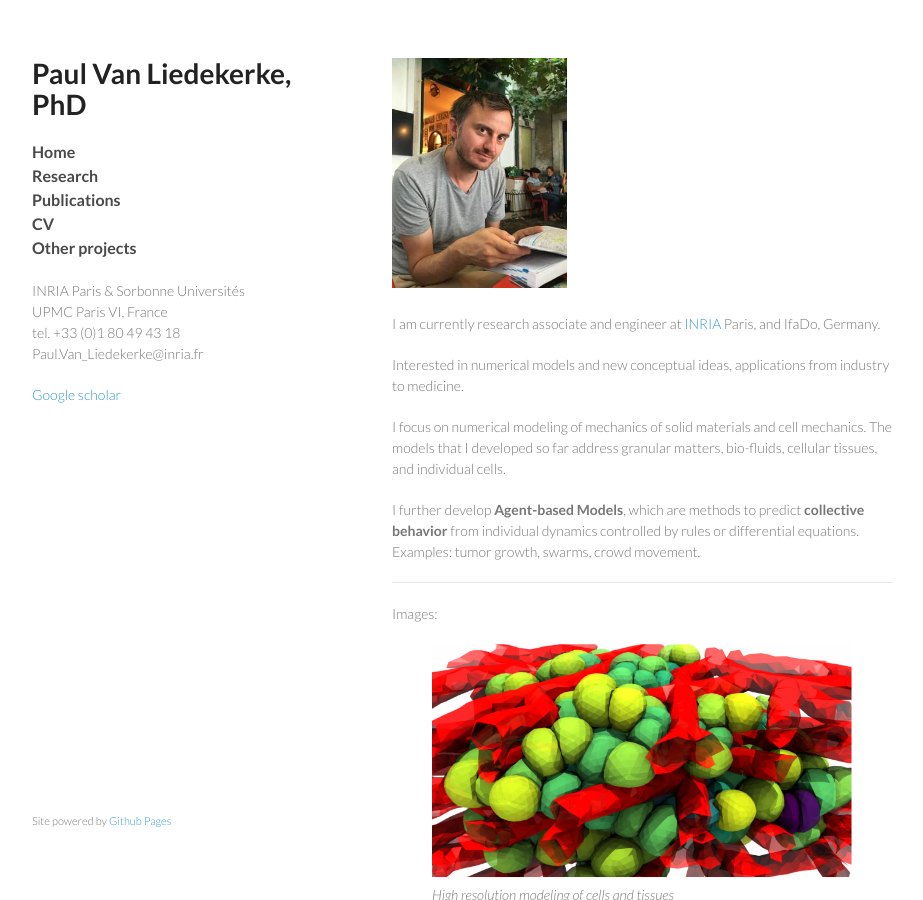
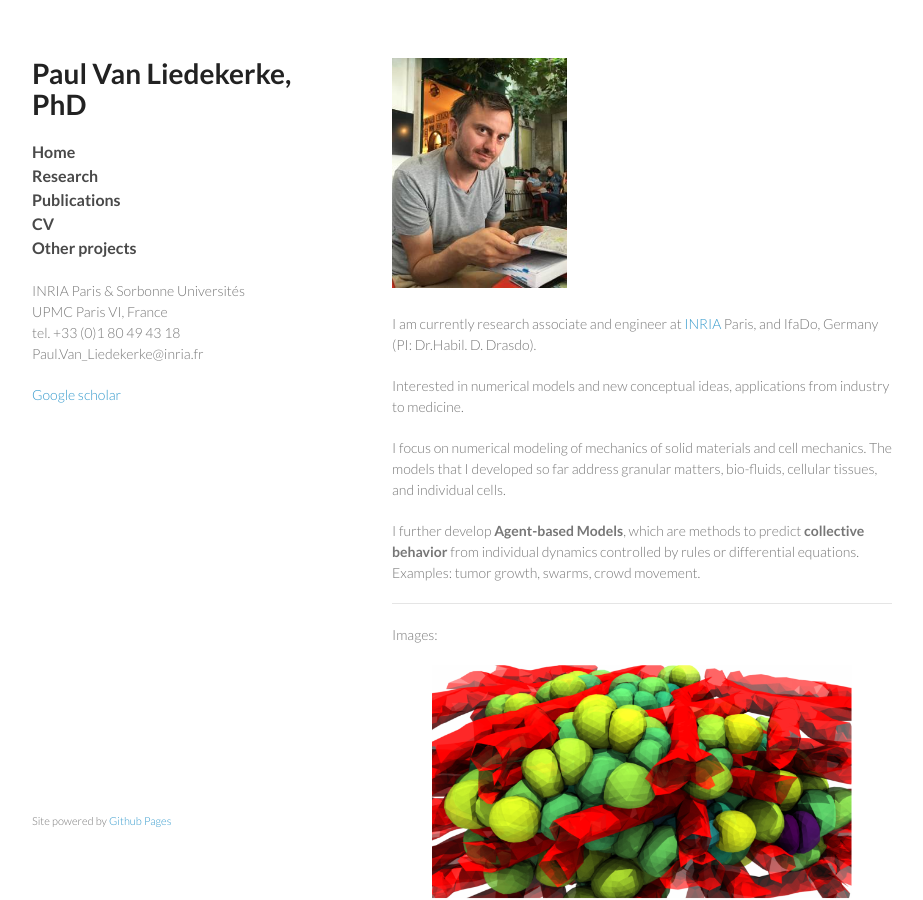
Before and after one commit to paulvanliedekerke/wittgenstein, a Jekyll site: the page index.html, which Jekyll copies as it is, in a window 1280 px wide and 900 px high. Shown: the whole window, without its empty margins (178-1101 px from the left). Built offline with Jekyll 4.4.1, drawn with Linux system fonts in a browser that asks for light colours; Markdown is read by kramdown in place of the engine named in the settings.

Commit message:
Update index.html

```diff
--- a/index.html
+++ b/index.html
@@ -46,7 +46,7 @@
 <p></p>
 
 <p>
-	I am currently research associate and engineer at <a href="http://www.inria.fr/">INRIA</a> Paris, and IfaDo, Germany.
+	I am currently research associate and engineer at <a href="http://www.inria.fr/">INRIA</a> Paris, and IfaDo, Germany (PI: Dr.Habil. D. Drasdo).
 </p>
 
 <p>
```
